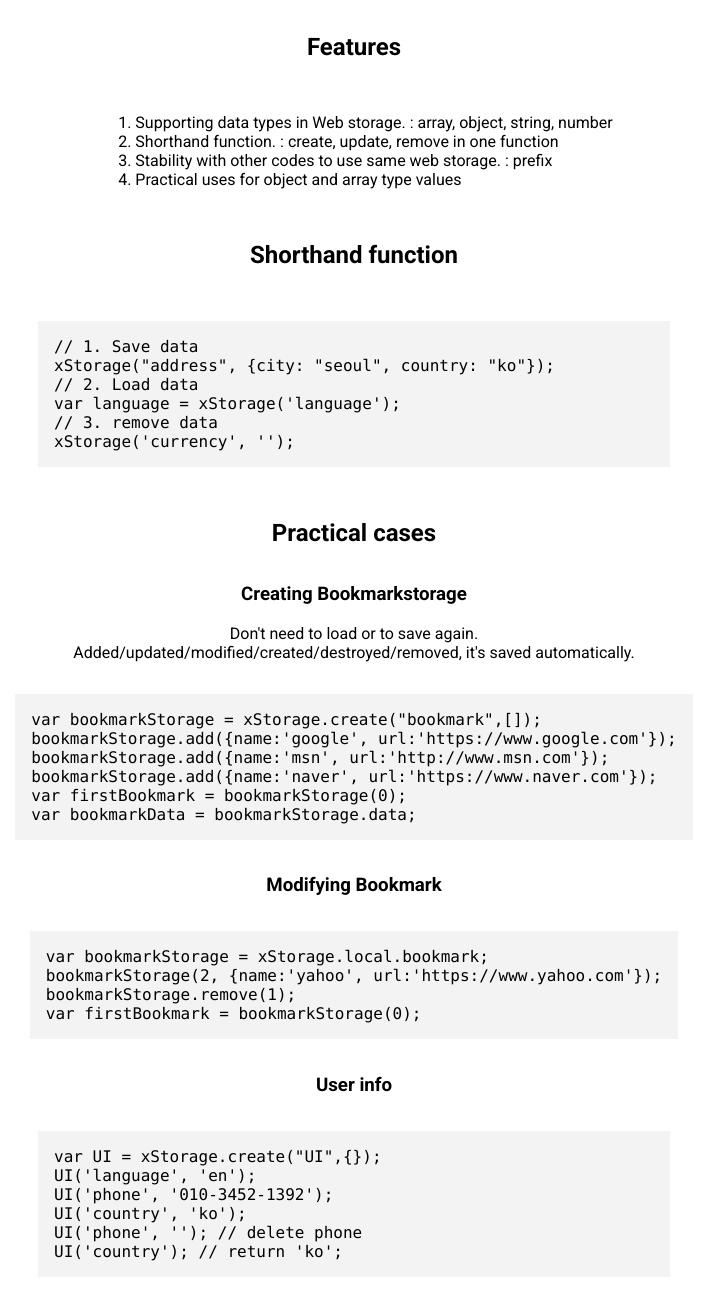
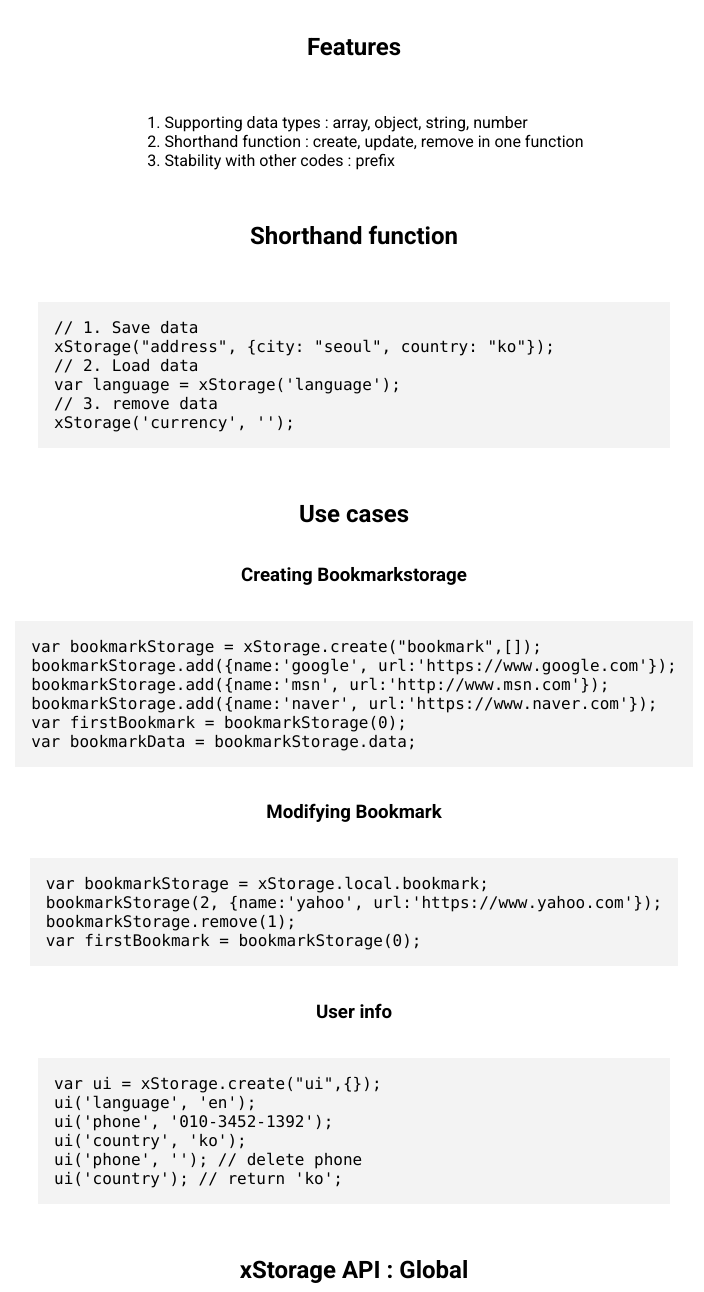
Before and after one commit to owebio/xStorage.js, a plain HTML site: page index.html in a window 1280 px wide. Shown: the part 188-1480 px from the top of the page, without its empty margins (286-990 px from the left). Drawn offline with Linux system fonts and the light colour scheme.

Commit message:
fix variable name

```diff
--- a/index.html
+++ b/index.html
@@ -12,10 +12,9 @@
 <a href="https://github.com/owebio/xStorage.js">github</a>
 <h2> Features </h2>
 <ol>
-  <li>Supporting data types in Web storage. : array, object, string, number</li>
-  <li>Shorthand function. : create, update, remove in one function</li>
-  <li>Stability with other codes to use same web storage. : prefix</li>
-  <li>Practical uses for object and array type values </li>
+  <li>Supporting data types : array, object, string, number</li>
+  <li>Shorthand function : create, update, remove in one function</li>
+  <li>Stability with other codes : prefix</li>
 </ol>
 <h2> Shorthand function </h2>
 <pre>// 1. Save data
@@ -25,12 +24,8 @@ var language = xStorage('language');
 // 3. remove data
 xStorage('currency', '');</pre>
 
-<h2> Practical cases </h2>
+<h2> Use cases </h2>
 <h3>Creating Bookmarkstorage</h3>
-<blockquote>
-Don't need to load or to save again.<br>
-Added/updated/modified/created/destroyed/removed, it's saved automatically.
-</blockquote>
 <pre>var bookmarkStorage = xStorage.create("bookmark",[]);
 bookmarkStorage.add({name:'google', url:'https://www.google.com'});
 bookmarkStorage.add({name:'msn', url:'http://www.msn.com'});
@@ -45,12 +40,12 @@ bookmarkStorage.remove(1);
 var firstBookmark = bookmarkStorage(0);
 </pre>
 <h3>User info</h3>
-<pre>var UI = xStorage.create("UI",{});
-UI('language', 'en');
-UI('phone', '010-3452-1392');
-UI('country', 'ko');
-UI('phone', ''); // delete phone
-UI('country'); // return 'ko';
+<pre>var ui = xStorage.create("ui",{});
+ui('language', 'en');
+ui('phone', '010-3452-1392');
+ui('country', 'ko');
+ui('phone', ''); // delete phone
+ui('country'); // return 'ko';
 </pre>
 <h2> xStorage API : Global </h2>
 <ul>
@@ -80,10 +75,11 @@ UI('country'); // return 'ko';
 <h2>Browser Compatibility</h2>
 <h3>IE8</h3>
 <div class="ver-desc">
-<span class="ib">It requires two more as polyfill.</span>
+<span class="ib">It requires three more as polyfill.</span>
 <ul>
   <li> <a href="https://github.com/douglascrockford/JSON-js">JSON</a>
   <li> <a href="https://developer.mozilla.org/docs/Web/JavaScript/Reference/Global_Objects/Object/keys#Polyfill">Object.keys</a>
+  <li> <a href="https://developer.mozilla.org/en-US/docs/Web/JavaScript/Reference/Global_Objects/Array/forEach">Array.prototype.forEach</a>
 </ul>
 </div>
 
--- a/xStorage.js
+++ b/xStorage.js
@@ -82,7 +82,7 @@ var initStorage = function(key, type, init) {
   _StorageItem.type = type;
   _StorageItem.add   = function(value){
     if (Array.isArray(_StorageItem.data)) {
-      _StorageItem._data.push(value);
+      _StorageItem.data.push(value);
       _StorageItem.save();
     };
     return _StorageItem;
```
Also changed, not shown: 1 other file.
